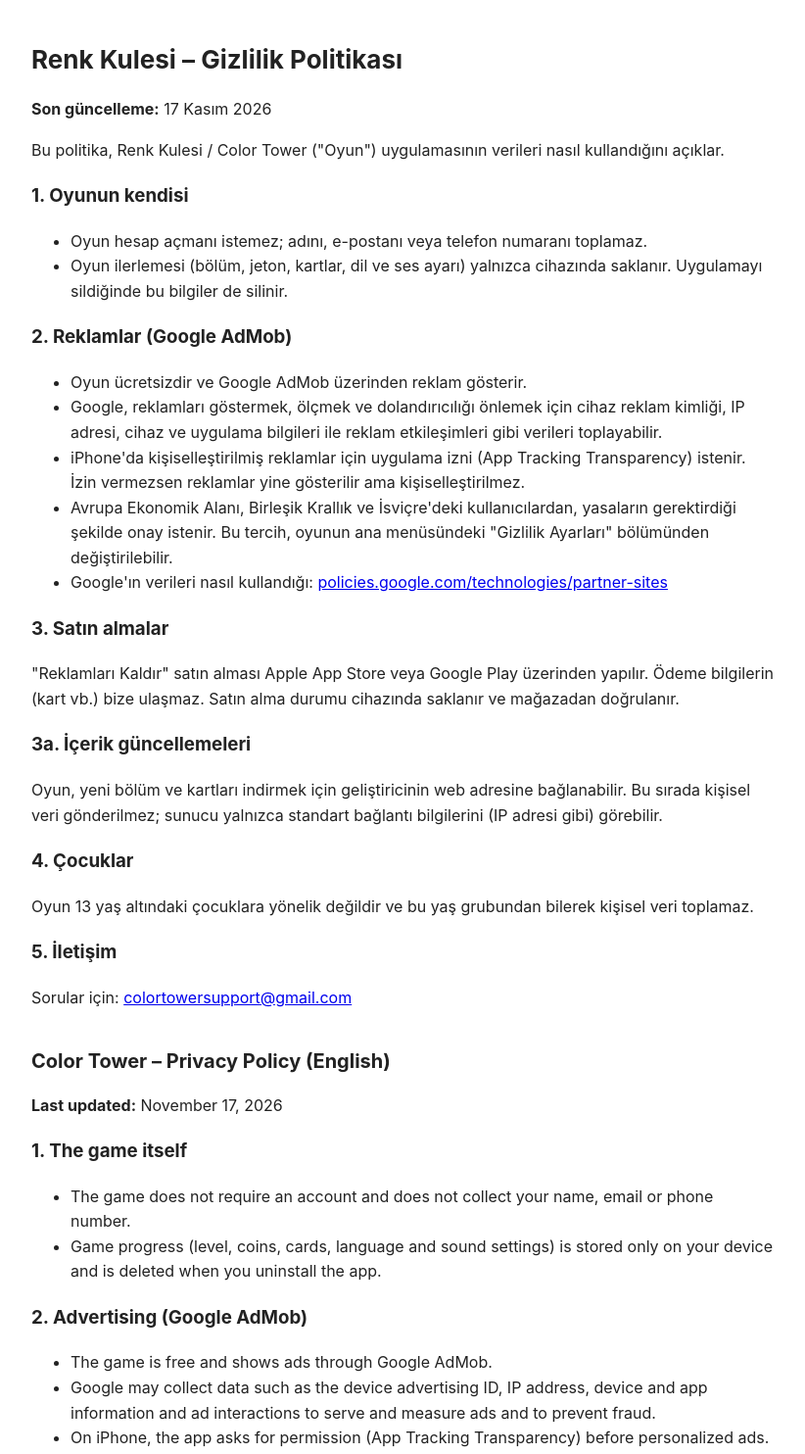
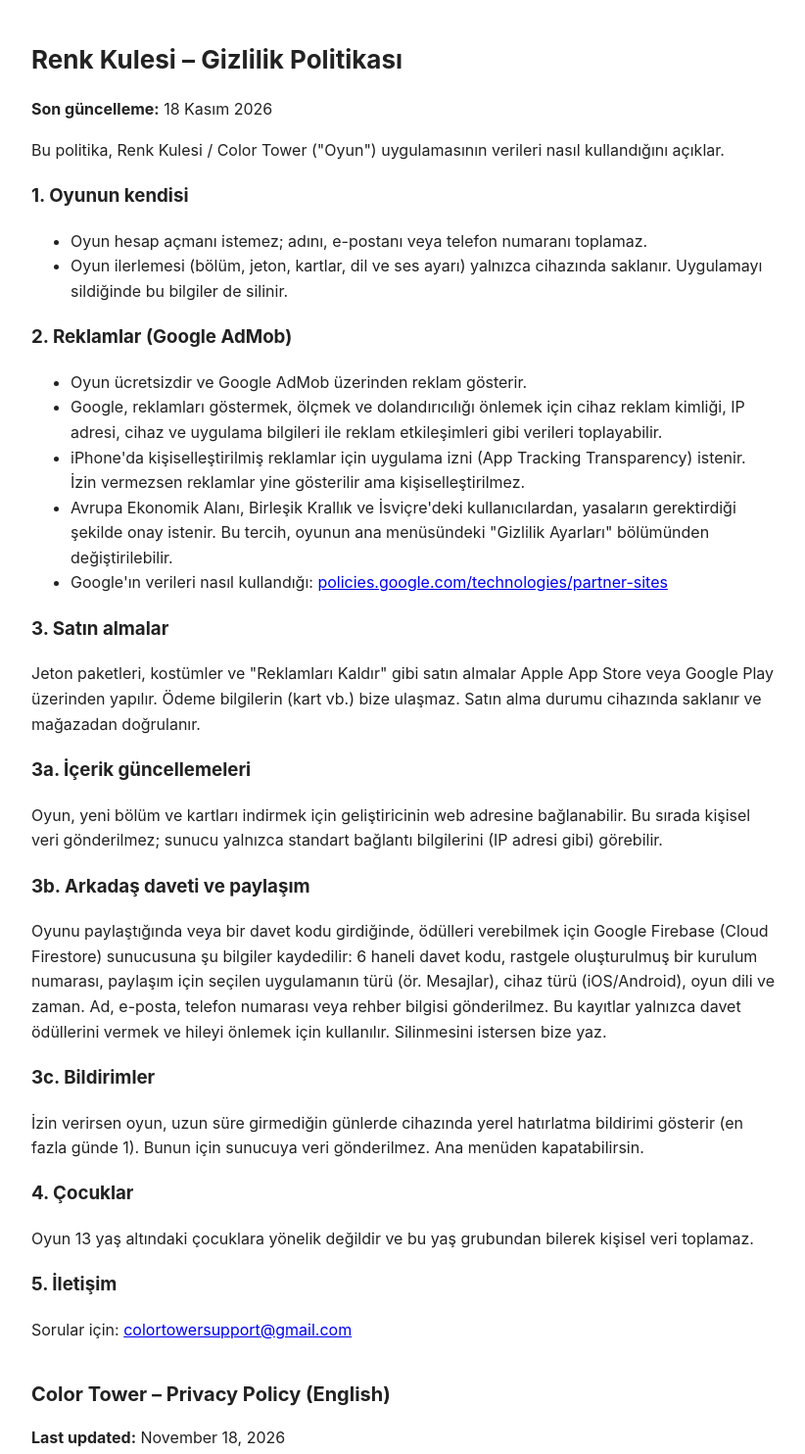
Before and after one commit to avrahamsukranus-a11y/avrahamsukranus-a11y.github.io, a plain HTML site: page gizlilik.html in a window 1280 px wide. Shown: the top 1484 px of the page at 98% size, without its empty margins (228-1050 px from the left). Drawn offline with Linux system fonts and the light colour scheme.

Commit message:
Gizlilik: davet takibi ve bildirimler; mağaza görselleri
Co-Authored-By: Claude Opus 5.5 <noreply@anthropic.com>
Claude-Session: https://claude.ai/code/session_01AwjoDvLxjp1Yj2meKxJKhE

```diff
--- a/gizlilik.html
+++ b/gizlilik.html
@@ -8,7 +8,7 @@
 </head>
 <body>
 <h1>Renk Kulesi – Gizlilik Politikası</h1>
-<p><b>Son güncelleme:</b> 17 Kasım 2026</p>
+<p><b>Son güncelleme:</b> 18 Kasım 2026</p>
 <p>Bu politika, Renk Kulesi / Color Tower ("Oyun") uygulamasının verileri nasıl kullandığını açıklar.</p>
 <h3>1. Oyunun kendisi</h3>
 <ul>
@@ -24,16 +24,20 @@
 <li>Google'ın verileri nasıl kullandığı: <a href="https://policies.google.com/technologies/partner-sites">policies.google.com/technologies/partner-sites</a></li>
 </ul>
 <h3>3. Satın almalar</h3>
-<p>"Reklamları Kaldır" satın alması Apple App Store veya Google Play üzerinden yapılır. Ödeme bilgilerin (kart vb.) bize ulaşmaz. Satın alma durumu cihazında saklanır ve mağazadan doğrulanır.</p>
+<p>Jeton paketleri, kostümler ve "Reklamları Kaldır" gibi satın almalar Apple App Store veya Google Play üzerinden yapılır. Ödeme bilgilerin (kart vb.) bize ulaşmaz. Satın alma durumu cihazında saklanır ve mağazadan doğrulanır.</p>
 <h3>3a. İçerik güncellemeleri</h3>
 <p>Oyun, yeni bölüm ve kartları indirmek için geliştiricinin web adresine bağlanabilir. Bu sırada kişisel veri gönderilmez; sunucu yalnızca standart bağlantı bilgilerini (IP adresi gibi) görebilir.</p>
+<h3>3b. Arkadaş daveti ve paylaşım</h3>
+<p>Oyunu paylaştığında veya bir davet kodu girdiğinde, ödülleri verebilmek için Google Firebase (Cloud Firestore) sunucusuna şu bilgiler kaydedilir: 6 haneli davet kodu, rastgele oluşturulmuş bir kurulum numarası, paylaşım için seçilen uygulamanın türü (ör. Mesajlar), cihaz türü (iOS/Android), oyun dili ve zaman. Ad, e-posta, telefon numarası veya rehber bilgisi gönderilmez. Bu kayıtlar yalnızca davet ödüllerini vermek ve hileyi önlemek için kullanılır. Silinmesini istersen bize yaz.</p>
+<h3>3c. Bildirimler</h3>
+<p>İzin verirsen oyun, uzun süre girmediğin günlerde cihazında yerel hatırlatma bildirimi gösterir (en fazla günde 1). Bunun için sunucuya veri gönderilmez. Ana menüden kapatabilirsin.</p>
 <h3>4. Çocuklar</h3>
 <p>Oyun 13 yaş altındaki çocuklara yönelik değildir ve bu yaş grubundan bilerek kişisel veri toplamaz.</p>
 <h3>5. İletişim</h3>
 <p>Sorular için: <a href="mailto:colortowersupport@gmail.com">colortowersupport@gmail.com</a></p>
 
 <h2>Color Tower – Privacy Policy (English)</h2>
-<p><b>Last updated:</b> November 17, 2026</p>
+<p><b>Last updated:</b> November 18, 2026</p>
 <h3>1. The game itself</h3>
 <ul>
 <li>The game does not require an account and does not collect your name, email or phone number.</li>
@@ -48,9 +52,13 @@
 <li>How Google uses data: <a href="https://policies.google.com/technologies/partner-sites">policies.google.com/technologies/partner-sites</a></li>
 </ul>
 <h3>3. Purchases</h3>
-<p>The "Remove Ads" purchase is processed by the Apple App Store or Google Play. We never receive your payment details. The purchase status is stored on your device and checked with the store.</p>
+<p>Purchases such as coin packs, outfits and "Remove Ads" are processed by the Apple App Store or Google Play. We never receive your payment details. The purchase status is stored on your device and checked with the store.</p>
 <h3>3a. Content updates</h3>
 <p>The game may connect to the developer's web address to download new levels and cards. No personal data is sent; the server only sees standard connection information (such as IP address).</p>
+<h3>3b. Invites and sharing</h3>
+<p>When you share the game or enter an invite code, the following is stored on Google Firebase (Cloud Firestore) so rewards can be given: the 6-character invite code, a randomly generated install ID, the type of app chosen for sharing (e.g. Messages), device platform (iOS/Android), game language and time. No name, email, phone number or contacts are sent. These records are used only to grant invite rewards and prevent cheating. Email us to request deletion.</p>
+<h3>3c. Notifications</h3>
+<p>If you allow it, the game shows a local reminder notification on your device on days you have not played (at most once a day). No data is sent to a server for this. You can turn it off in the main menu.</p>
 <h3>4. Children</h3>
 <p>The game is not directed at children under 13 and does not knowingly collect personal data from them.</p>
 <h3>5. Contact</h3>
```
Also changed, not shown: privacy.html (+12 -4 lines), press/en-appstore-6.9-4-galeri.png (added), press/tr-appstore-6.9-4-galeri.png (added), 8 other files.
